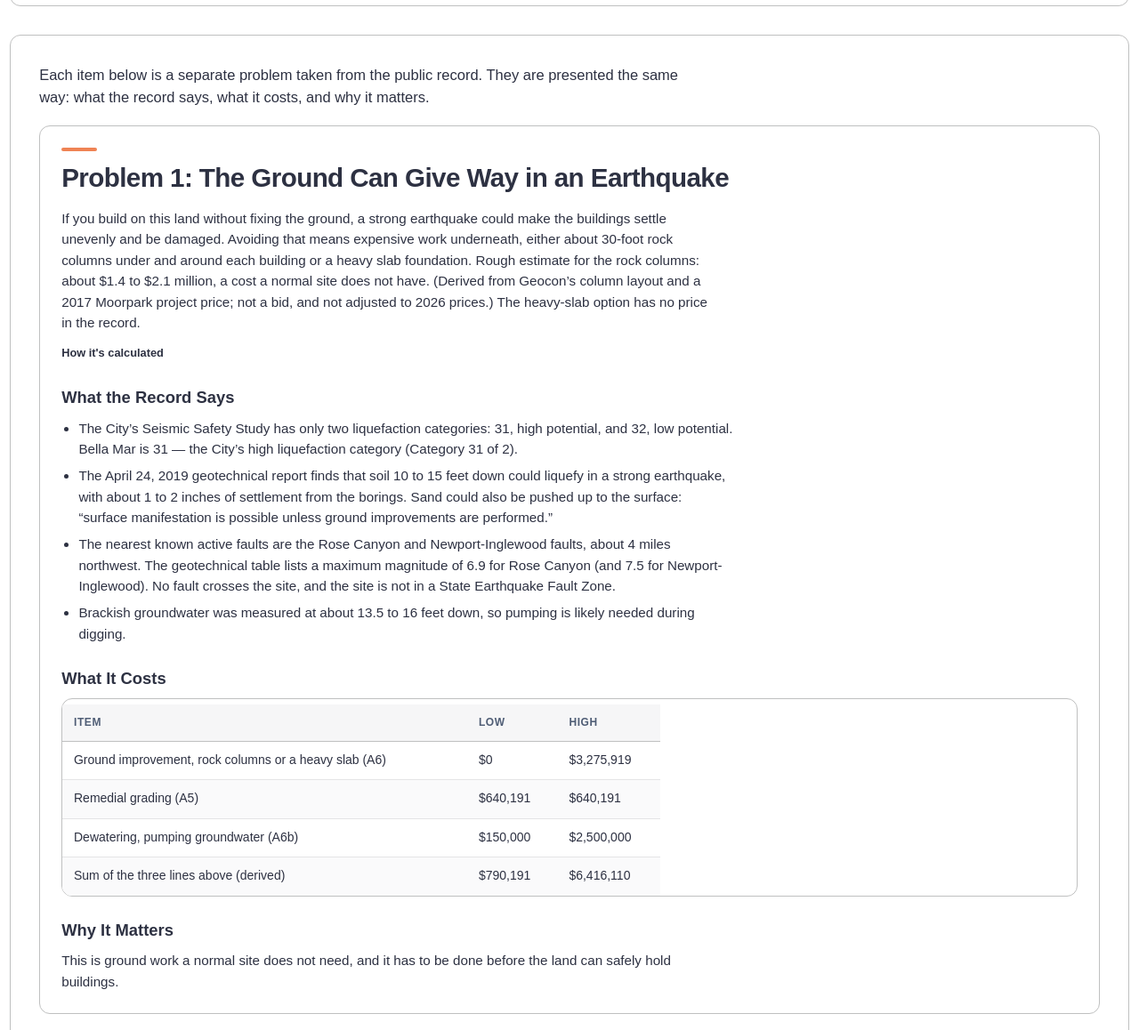
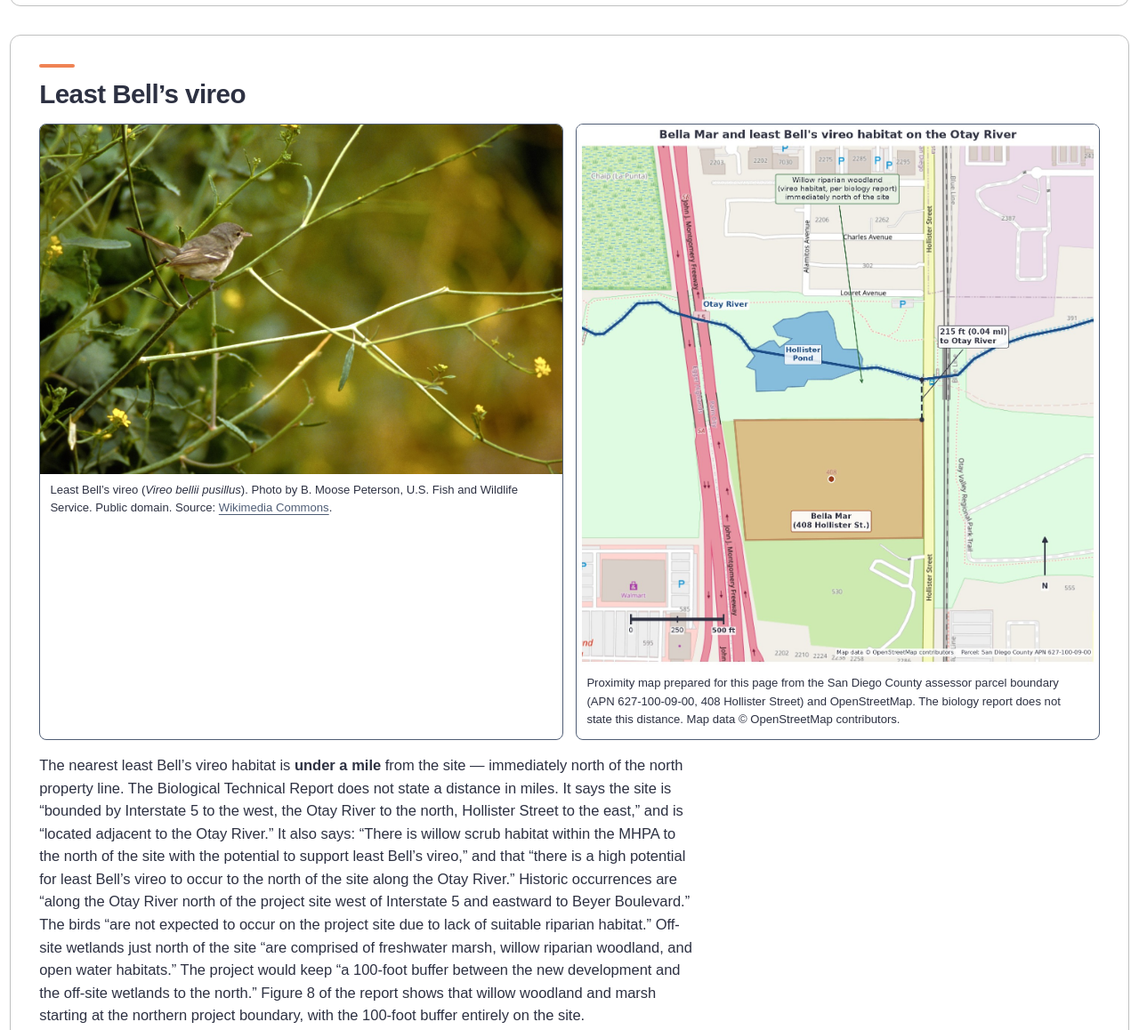
Before and after one commit to michaelc-creator/phair-valuation-rshntu, a plain HTML site: page bella-mar.html in a window 1280 px wide. Shown: the part 6991-8149 px from the top of the page at 89% size. Drawn offline with Linux system fonts and the light colour scheme.

Commit message:
Draft only: add a least Bell's vireo section to bella-mar.html (photo, OSM proximity map, measured 215 ft / 0.04 mile to the Otay River, Bio-3 timing, derived $11,500 survey cost). No model math or live publish.

```diff
--- a/bella-mar.html
+++ b/bella-mar.html
@@ -1304,6 +1304,23 @@ button.st-tile:hover,button.st-tile:focus-visible{border-color:var(--ds-coral);o
   <p class="loc-unpriced"><b>Required in the approvals, but not priced as its own line here:</b> the public trail and overlook amenities (A18), required by Attachment 6, conditions 12 and 13 &#x2014; the trail must be built and maintained in perpetuity, and a recreation easement must be recorded before a certificate of occupancy. Attachment 5, condition 29, requires that easement before the final map. The brush management zone of 47 to 67 feet (Attachment 6, conditions 49&#x2013;53): complete brush-management plans are required before any building permit (condition 51), and the program must be maintained at all times (condition 53). The Covenant of Easement over the remaining environmentally sensitive land, required before the final map (Attachment 5, condition 30, and San Diego Municipal Code &#xA7;143.0152); the restoration and perpetual-care costs of that covenant are already in A16 and H1. </p>
   </section>
 
+<section class="block" id="vireo">
+<h2>Least Bell&#x2019;s vireo</h2>
+<div class="rd-grid">
+<figure>
+<img src="images/least-bells-vireo.jpg" alt="Least Bell&#x2019;s vireo, a small gray songbird, perched on a stem" width="1600" height="1071" loading="lazy" decoding="async">
+<figcaption>Least Bell&#x2019;s vireo (<i>Vireo bellii pusillus</i>). Photo by B. Moose Peterson, U.S. Fish and Wildlife Service. Public domain. Source: <a href="https://commons.wikimedia.org/wiki/File:Least_Bell%27s_Vireo_-_DPLA_-_20023810447f335a648928c7136864fd.jpg" rel="noopener">Wikimedia Commons</a>.</figcaption>
+</figure>
+<figure>
+<img src="images/bella-mar-vireo-proximity-map.jpg" alt="Map of the Bella Mar site at 408 Hollister Street, with the Otay River and Hollister Pond immediately to the north and a 215-foot distance label" width="1391" height="1447" loading="lazy" decoding="async">
+<figcaption>Proximity map prepared for this page from the San Diego County assessor parcel boundary (APN 627-100-09-00, 408 Hollister Street) and OpenStreetMap. The biology report does not state this distance. Map data &#xA9; OpenStreetMap contributors.</figcaption>
+</figure>
+</div>
+<p>The nearest least Bell&#x2019;s vireo habitat is <b>under a mile</b> from the site &#x2014; immediately north of the north property line. The Biological Technical Report does not state a distance in miles. It says the site is &#x201C;bounded by Interstate 5 to the west, the Otay River to the north, Hollister Street to the east,&#x201D; and is &#x201C;located adjacent to the Otay River.&#x201D; It also says: &#x201C;There is willow scrub habitat within the MHPA to the north of the site with the potential to support least Bell&#x2019;s vireo,&#x201D; and that &#x201C;there is a high potential for least Bell&#x2019;s vireo to occur to the north of the site along the Otay River.&#x201D; Historic occurrences are &#x201C;along the Otay River north of the project site west of Interstate 5 and eastward to Beyer Boulevard.&#x201D; The birds &#x201C;are not expected to occur on the project site due to lack of suitable riparian habitat.&#x201D; Off-site wetlands just north of the site &#x201C;are comprised of freshwater marsh, willow riparian woodland, and open water habitats.&#x201D; The project would keep &#x201C;a 100-foot buffer between the new development and the off-site wetlands to the north.&#x201D; Figure 8 of the report shows that willow woodland and marsh starting at the northern project boundary, with the 100-foot buffer entirely on the site.</p>
+<p>Measured independently from the northern boundary of APN 627-100-09-00 to the nearest OpenStreetMap Otay River centerline: <b>215 feet (66 meters; 0.04 mile)</b>. To Hollister Pond, the open-water body in the same wetland corridor: 154 feet (47 meters; 0.03 mile). These figures are measured, not quoted from the report.</p>
+<p>Mitigation measure Bio-3 restricts clearing, grubbing, grading, or other construction activities from March 15 to September 15 until U.S. Fish and Wildlife Service protocol surveys are completed. The estimated cost of that survey is <b>$11,500</b> (derived: 8 visits &#xD7; 8 hours &#xD7; $140/hour HELIX biologist rate + 16 hours of report time at $155/hour). The biology report itself has no survey cost figures.</p>
+</section>
+
 <section class="block" id="problems">
 <p class="problems-intro">Each item below is a separate problem taken from the public record. They are presented the same way: what the record says, what it costs, and why it matters.</p>
 
```
Also changed, not shown: images/bella-mar-vireo-proximity-map.jpg (added), images/least-bells-vireo.jpg (added).
